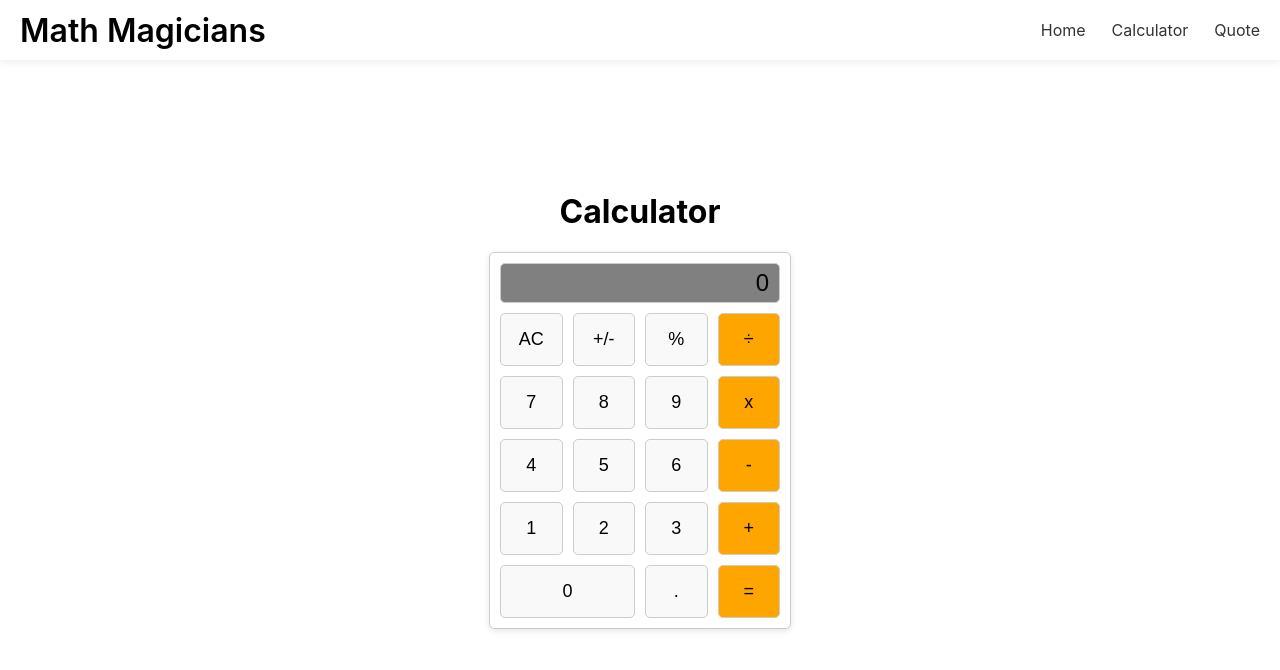
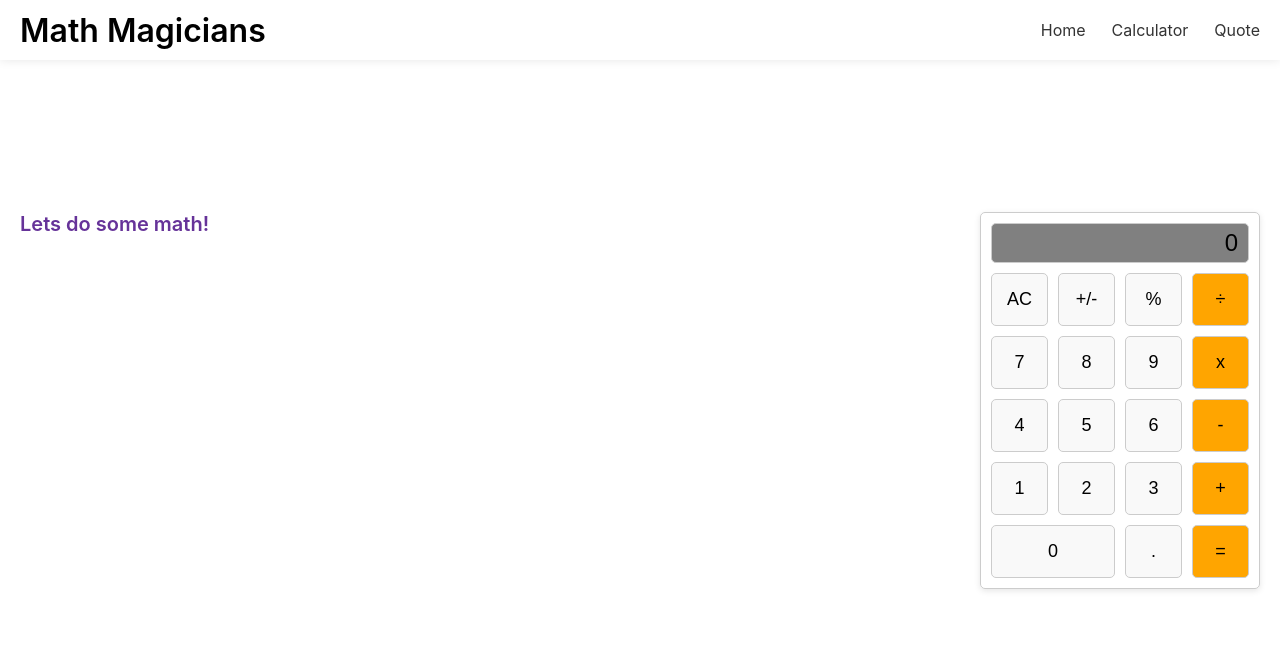
Before and after one commit to Spidey-Acer/Math_Magician_Calculator, a React (Create React App) app: page /calculator in a window 1280 px wide. Shown: the top 670 px of the page. Built offline with nearby package versions, Linux system fonts and the light colour scheme.

Commit message:
Add styling to the calculatorpage

```diff
--- a/src/pages/CalculatorPage.jsx
+++ b/src/pages/CalculatorPage.jsx
@@ -1,11 +1,14 @@
 import React from 'react';
 import Calculator from '../components/calculator';
+import './calculatorPage.scss';
 
 function CalculatorPage() {
   return (
-    <div>
-      <h1>Calculator</h1>
-      <Calculator />
+    <div className="calcHome">
+      <h1 className="calcHome__title">Lets do some math!</h1>
+      <div className="calc-container">
+        <Calculator />
+      </div>
     </div>
   );
 }
--- /dev/null
+++ b/src/pages/calculatorPage.scss
@@ -0,0 +1,27 @@
+* {
+  margin: 0;
+  padding: 0;
+  box-sizing: border-box;
+}
+
+.calcHome {
+  top: 0;
+  left: 0;
+  right: 0;
+  left: 0;
+
+  padding: 20px;
+  display: flex;
+  justify-content: space-between;
+  align-items: flex-start;
+  overflow: scroll;
+  width: 100vw;
+
+  .calcHome__title {
+    font-size: 20px;
+    font-weight: 600;
+    margin: 0 0 20px 0;
+    text-align: left;
+    color: rebeccapurple;
+  }
+}
```
